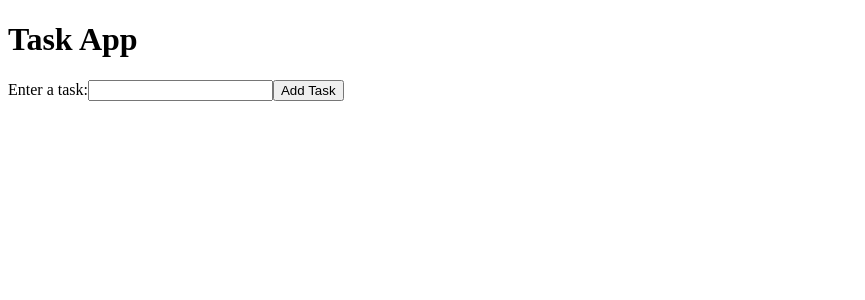
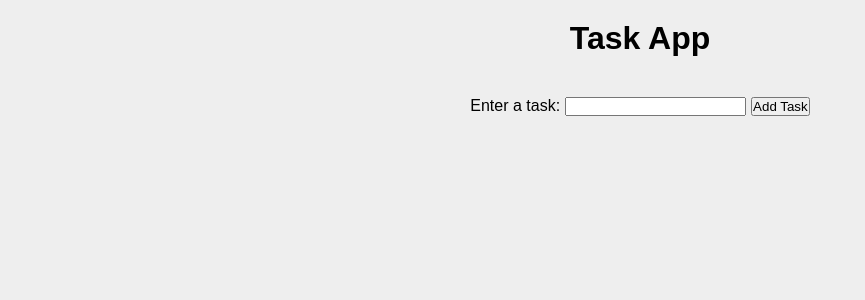
Before and after one commit to James-Rozy/task-app, a React (Create React App) app: page / in a window 1280 px wide. Shown: the top 300 px of the page, without its empty margins (0-865 px from the left). Built offline with nearby package versions, Linux system fonts and the light colour scheme.

Commit message:
Add basic styling and remove default list styling

```diff
--- a/src/styles/App.css
+++ b/src/styles/App.css
@@ -0,0 +1,54 @@
+*,
+*::before,
+*::after {
+  margin: 0;
+  padding: 0;
+  box-sizing: border-box;
+  font-family: Arial, Helvetica, sans-serif;
+}
+
+.App {
+  height: 100vh;
+  width: 100vw;
+  display: flex;
+  flex-direction: column;
+  align-items: center;
+  gap: 20px;
+  padding: 20px;
+  background-color: #eee;
+}
+
+h1 {
+  margin-bottom: 20px;
+}
+
+.input-div {
+  display: flex;
+  gap: 5px;
+}
+
+ul {
+  width: 30%;
+  list-style-type: none;
+  display: flex;
+  flex-direction: column;
+  gap: 10px;
+  /* border: 1px solid black; */
+}
+
+li {
+  display: flex;
+  gap: 10px;
+}
+
+.li-number,
+.li-text {
+  padding: 10px;
+}
+
+.li-number {
+  width: 40px;
+  border: 1px solid black;
+  /* border-right: 1px solid black; */
+  text-align: center;
+}
```
